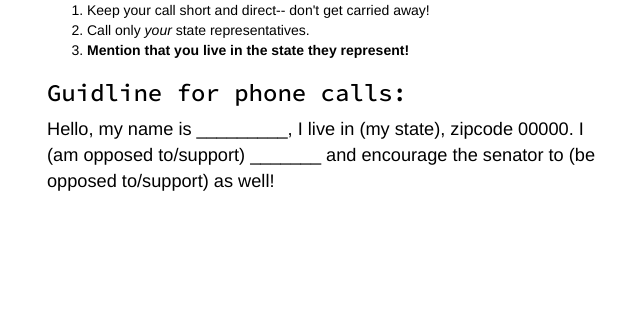
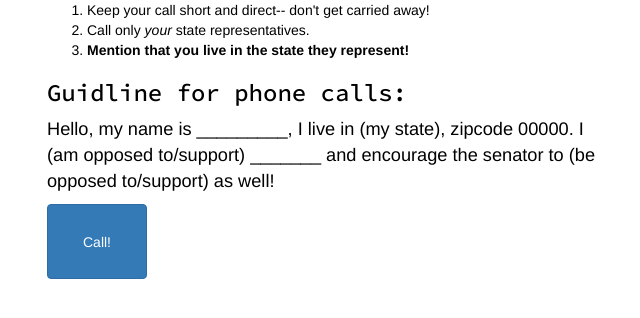
Before and after one commit to syoon123/innovate_or_die, a Flask app: template templates/legislators.html in a window 1280 px wide. Shown: the part 306-624 px from the top of the page, without its empty margins (23-663 px from the left). Run offline with Flask 2, Linux system fonts and the light colour scheme; the template is opened without the code that fills it, so the values that code supplies are empty; parts of the project's set-up code (start-up, migrations or seed data) failed here and were passed over; some libraries are stand-ins or nearby versions; some web fonts are replaced.

Commit message:
added BIG button

```diff
--- a/templates/legislators.html
+++ b/templates/legislators.html
@@ -70,6 +70,11 @@
 
             <h3>Guidline for phone calls:</h3>
             <p>Hello, my name is _________, I live in (my state), zipcode 00000. I (am opposed to/support) _______ and encourage the senator to (be opposed to/support) as well! </p>
+
+            <button class="btn btn-primary space" type="button" style="width:100px;height:75px;">Call!</button>
+
+
+
           </div>
 
         	<div class="col-md-6">
```
